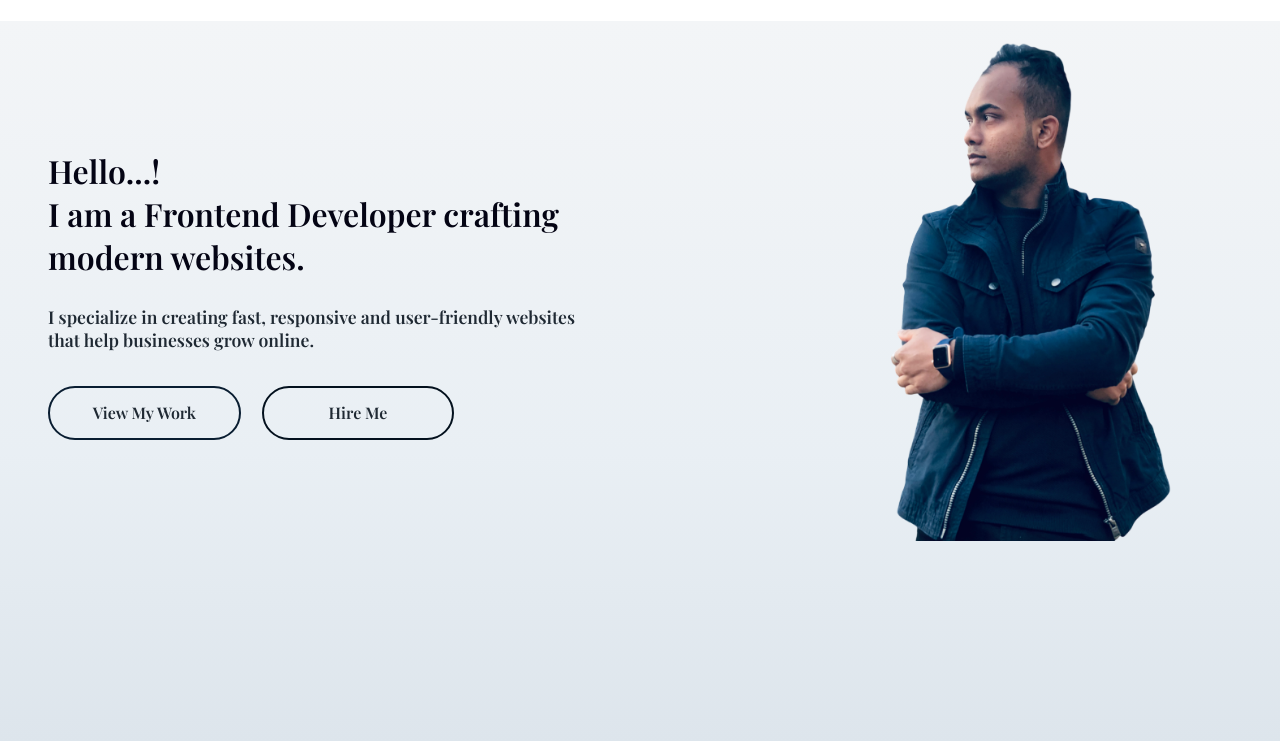
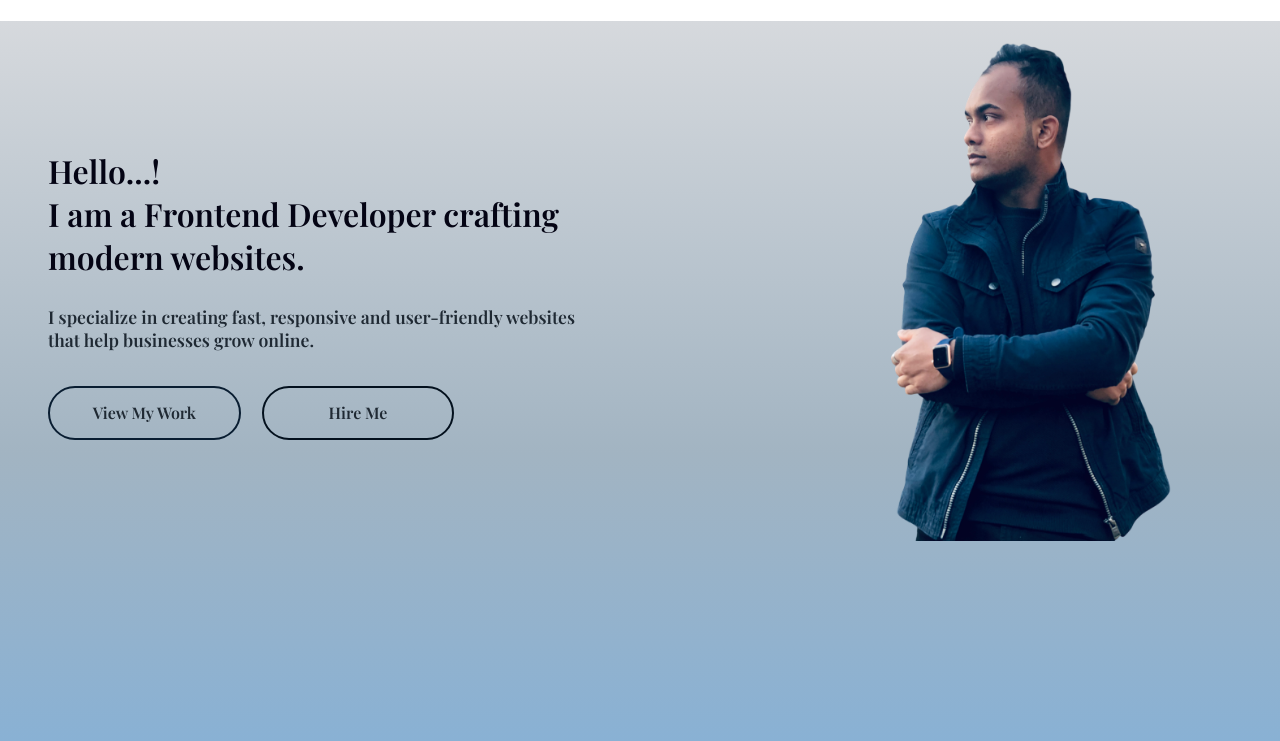
Before and after one commit to Ajihullah/updated-portfolio, a plain HTML site: page index.html in a window 1280 px wide. Shown: the part 59-800 px from the top of the page. Drawn offline with nearby package versions, Linux system fonts and the light colour scheme; a web font is replaced by a local one.

Commit message:
color changed

```diff
--- a/shared.css
+++ b/shared.css
@@ -85,7 +85,7 @@ body {
 .hero {
   margin-top: 5rem;
   min-height: calc(100vh - 5rem);
-  background: linear-gradient(180deg, #f3f5f7 0%, #e9eff4 60%, #dde5ec 100%);
+  background: linear-gradient(180deg, #d6d9dd 0%, #a2b4c2 60%, #89b1d4 100%);
   padding: 0 3rem;
 }
 
@@ -98,7 +98,6 @@ body {
   margin: 0 auto;
 }
 
-/* TEXT SIDE */
 .hero-text {
   max-width: 35rem;
   color: #040414;
```
